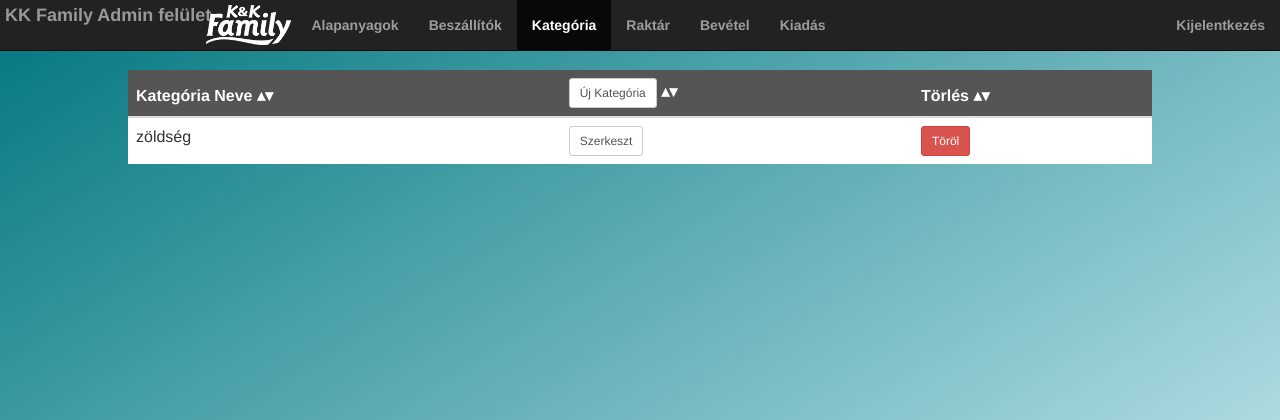
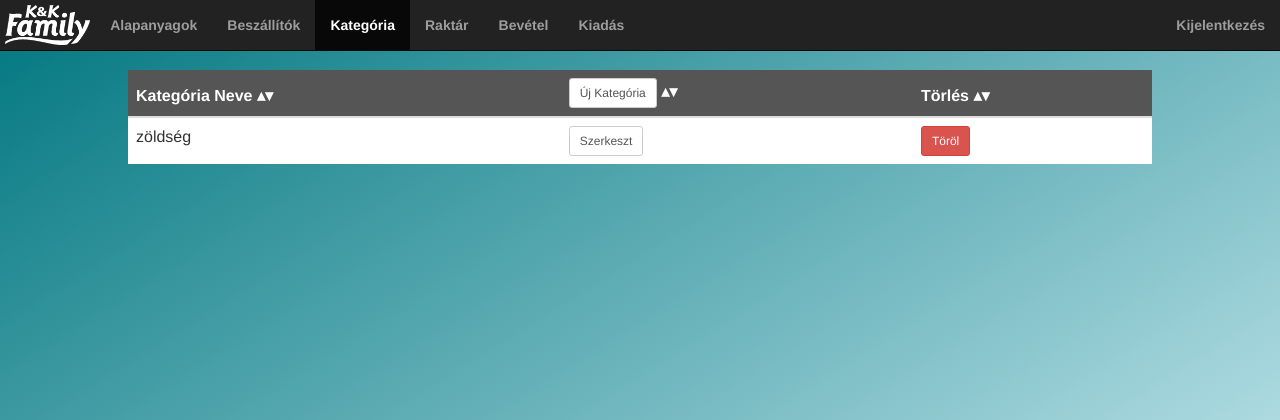
Before and after one commit to davefej/kkfamily, a PHP site: page /admin/category.php in a window 1280 px wide. Shown: the top 420 px of the page. Run offline with PHP 8.4, Linux system fonts and the light colour scheme; data comes from the database, SQL or seed files in the repository.

Commit message:
merge bug fix

```diff
--- a/common/adminnavbar.php
+++ b/common/adminnavbar.php
@@ -2,7 +2,7 @@
 	<div class="container-fluid">
 		<!-- Brand and toggle get grouped for better mobile display -->
 		<div class="navbar-header">
-		<a class="navbar-brand" href="admin.php">KK Family Admin felület</a>
+
 		<button type="button" class="navbar-toggle collapsed" data-toggle="collapse" data-target="#bs-example-navbar-collapse-1" aria-expanded="false">
 	        <span class="sr-only">Toggle navigation</span>
 	        <span class="icon-bar"></span>
```
